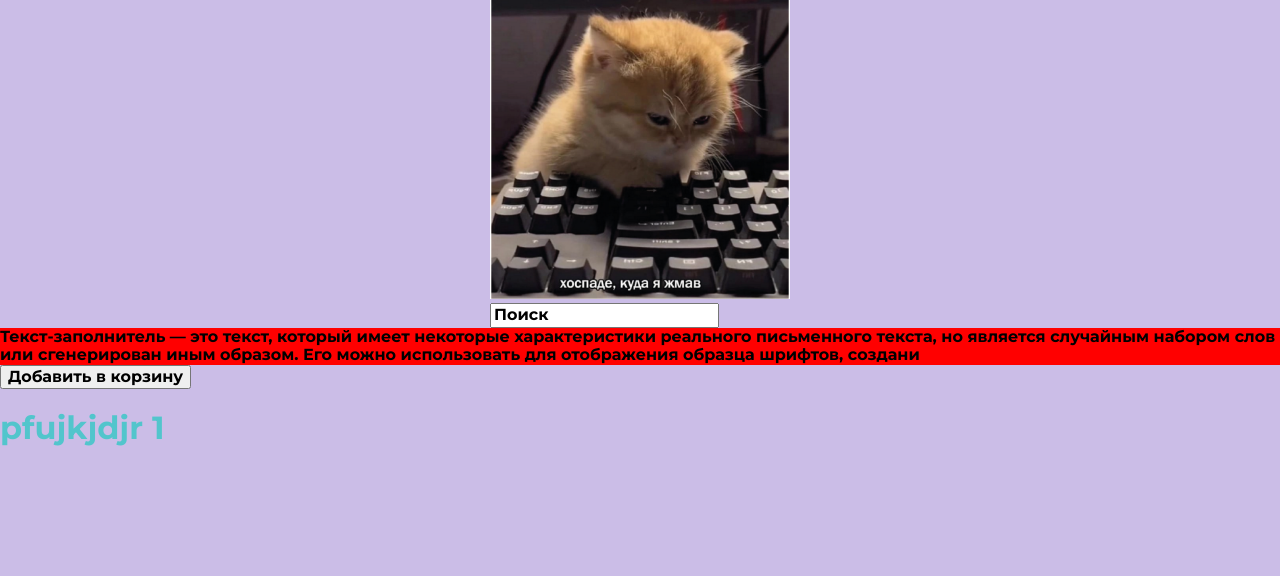
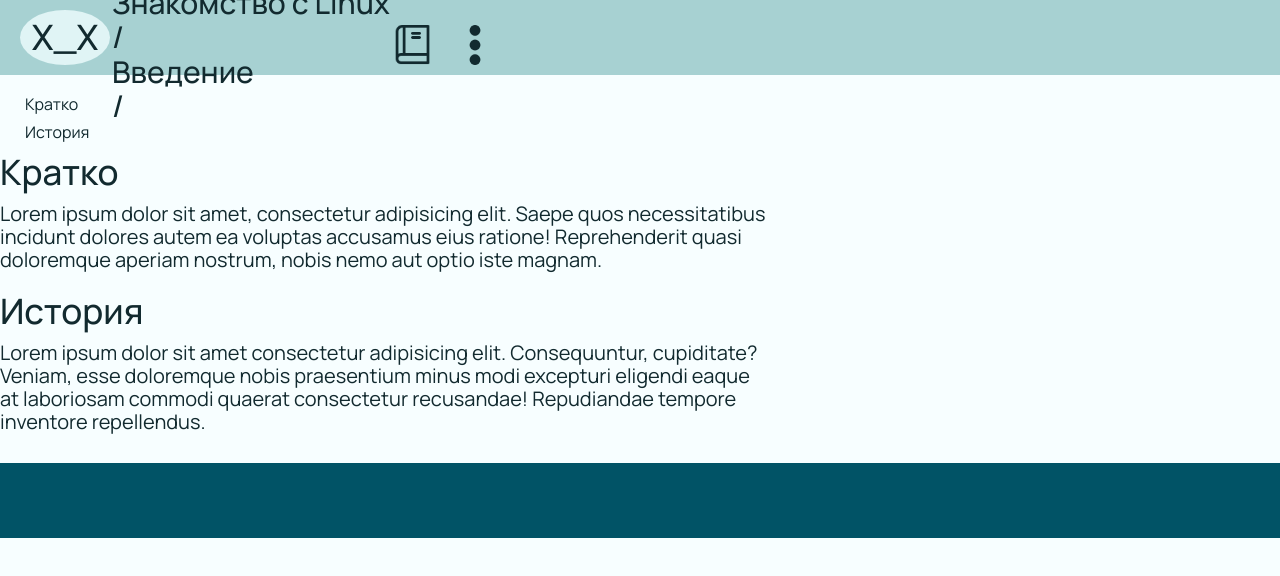
Before and after one commit to Step049/cursovaya, a plain HTML site: page index.html in a window 1280 px wide. Drawn offline with Linux system fonts and the light colour scheme.

Commit message:
grid base

```diff
--- /dev/null
+++ b/css/cursov.css
@@ -0,0 +1,140 @@
+@import url(blocks/normalize.css);
+
+* {
+    margin:0;
+    padding: 0;
+}
+
+@font-face {
+    font-family: "ManropeMedium";
+    src: url(../../fonts/Manrope-Medium.ttf);
+    font-weight: bold;
+}
+
+@font-face {
+    font-family: "ManropeLight";
+    src: url(../../fonts/Manrope-Light.ttf);
+    font-weight: light;
+}
+
+
+@font-face {
+    font-family: "ManropeNormal";
+    src: url(../fonts/Manrope-Regular.ttf);
+    font-weight: normal;
+}
+
+
+body {
+    background-color: #f7feff;
+    color: #122A2F;
+    font-family: 'ManropeNormal';
+}
+
+header {
+    width: 100%;
+    height: 75px;
+    background-color: #A7D1D2;
+    margin-bottom: 20px;
+    /* position: fixed; */
+    /* float: left; */
+    display: flex;
+    flex-direction: row;
+    align-items: center;
+    /* flex-wrap: wrap; */
+}
+
+#logo {
+    background-color: #E0F4F5;
+    width: 90px;
+    height: 55px;
+    border-radius: 50%;
+    /* margin-top: 10px; */
+    margin-left: 20px;
+    flex: start;
+    /* float: left; */
+
+}
+
+#logo_text {
+    text-align: center;
+    line-height: 55px;
+    font-size: 35px;
+    font-family: 'ManropeMedium';
+
+    /* здесь проверить флекс или грид */
+}
+
+nav p {
+    /* margin-top: 20px; */
+    margin-left: 2px;
+    font-size: 30px;
+    font-family: 'ManropeMedium';
+    /* float: left; */
+    /* flex: auto; */
+}
+
+nav p:first-of-type{
+    margin-left: 10px;
+}
+
+#tochki {
+    height: 40px;
+    /* float: right; */
+    margin-top: 15px;
+}
+
+#book {
+    height: 45px;
+    /* float: right; */
+    margin-top: 13px;
+    margin-right: 20px;
+}
+
+aside {
+    margin-left: 20px;
+    /* float: left; */
+}
+
+aside li {
+    margin-bottom: 10px;
+    list-style: none;
+    padding-left: 5px;
+    padding-right: 5px;
+}
+
+aside li:hover {
+    background-color: #E0F4F5;
+    border-radius: 20px;
+}
+
+
+main {
+    /* float: right; */
+    /* background-color: aqua; */
+    width: 60%;
+    /* height: 100%; */
+    margin-right: 15%;
+    /* position:relative; */
+    /* flex: 1 0 auto; */
+}
+
+main h3 {
+    font-family: 'ManropeMedium';
+    font-size: 35px;
+    margin-bottom: 10px;
+}
+
+main p {
+    font-size: 20px;
+    margin-bottom: 20px;
+}
+
+footer {
+    width: 100%;
+    height: 75px;
+    background-color: #015366;
+    margin-top: 30px;
+    /* float: left; */
+    /* flex: 0 0 auto; */
+}
--- a/css/test.css
+++ b/css/test.css
@@ -7,7 +7,7 @@
 
 body {
     width: 100%;
-    height: 3000px;
+    height: 100%;
 }
 
 #some {
@@ -51,10 +51,62 @@ height: 75px;
 left: calc(50% - 129px/2 - 845.5px);
 top: calc(50% - 75px/2 - 443.5px);
 
+fr (от fraction — доля, часть) отвечает за свободное пространство внутри грид-контейнера.
+
+Например, этот код создаст три колонки, каждая из которых будет занимать 1/3 ширины родителя:
+
+.container {
+  display: grid;
+  grid-template-columns: repeat(3, 1fr);
+}
+
 background: #E0F4F5; */
 
+.container {
+    display: grid;
+    grid-template-columns: 1fr;
+    grid-template-rows: 90px 1fr 90px;
+    grid-column-gap: 0px;
+    grid-row-gap: 0px;
+    min-height: 100vh;
 
+        /* .div1 { grid-area: 1 / 1 / 2 / 2; }
+        .div2 { grid-area: 2 / 1 / 3 / 2; }
+        .div3 { grid-area: 3 / 1 / 4 / 2; } */
 
+}
+
+header {
+    /* grid-column-start: 1 ;
+    grid-column-end: -1; */
+    grid-area: 1 / 1 / 2 / -1;
+    background-color: aqua;
+    display: flex;
+    justify-content: space-around;
+
+}
+.fle {
+    width: 100px;
+    height: 70px;
+    background-color: aquamarine;
+    order: 1;
+}
+main {
+    grid-area: 2 / 1 / 3 / -1;
+    /* grid-column: 1/2;
+    grid-row: 2/5; */
+    background-color: rgb(32, 122, 32);
+    /* max-height: max-content; */
+    /* height: 100%; */
+}
+footer {
+    /* grid-column: 1/2;
+    grid-row-start: 5; */
+    grid-area: 3 / 1 / 4 / -1;
+    background-color: bisque;
+    /* height: 40px; */
+
+}
 #nav {
     list-style: none;
     display: block;
@@ -238,3 +290,38 @@ input:focus {
 /*div, .class, #id, div p i{
     color: bisque;
 }*/
+
+/* body, html {
+    height:100%;
+    width: 100%;
+    }
+    body {
+      display: grid;
+      grid-template-areas: "header header" "nav article ";
+      grid-template-columns: 200px 1fr;
+      margin: 0;
+    }
+
+    header,
+    footer,
+    article,
+    nav,
+    div {
+      padding: 20px;
+
+    }
+
+    #pageHeader {
+      grid-area: header;
+      background: gold;
+    }
+
+    #mainArticle {
+      grid-area: article;
+      background: blue;
+    }
+
+    #mainNav {
+      grid-area: nav;
+      background: green;
+    } */
--- a/index.html
+++ b/index.html
@@ -1,40 +1,52 @@
 <!DOCTYPE html>
-<html lang="ru">
-  <head>
-    <meta charset="UTF-8" />
-    <meta name="viewport" content="width=device-width, initial-scale=1.0" />
-    <link rel="stylesheet" href="css/style.css" type="text/css"/>
-    <title>Пример</title>
-  </head>
-  <body>
-    <header class="header">
-      <div class="container">
-        <div class="header__logo">
-          <a href="" class="header__logo-link">
-            <img src="img/mem.png" alt="mem" width=300 />
-          </a>
-        </div>
-        <input
-          type="search"
-          class="header__search"
-          value="Поиск"
-        />
-      </div>
+<html lang="en">
+<head>
+    <meta charset="UTF-8">
+    <meta name="cursovaya" content="width=device-width, initial-scale=1.0">
+    <title>Курсач</title>
+    <link rel="stylesheet" href="css/cursov.css">
+</head>
+<body>
+
+    <header>
+        <article id="logo">
+            <p id="logo_text">X_X</p>
+        </article>
+        <nav>
+            <p class="way_cut">/</p>
+            <p class="way">Знакомство с Linux</p>
+            <p class="way_cut">/</p>
+            <p class="way">Введение</p>
+            <p class="way_cut">/</p>
+        </nav>
+            <img src="/img/book.png" id="book">
+            <img src="/img/tochki.png" id="tochki">
     </header>
-    <section class="hero">
-      <div class="container">
-        Текст-заполнитель — это текст, который имеет некоторые характеристики
-        реального письменного текста, но является случайным набором слов или
-        сгенерирован иным образом. Его можно использовать для отображения
-        образца шрифтов, создани
-      </div>
-    </section>
-    <section class="popular">
-      <div class="container"></div>
-      <button class="popular__button">
-        Добавить в корзину
-      </button>
-    </section>
-    <h1>pfujkjdjr 1</h1>
-  </body>
+
+    <aside>
+        <ul>
+            <li>Кратко</li>
+            <li>История</li>
+        </ul>
+    </aside>
+    <main>
+
+        <h3>Кратко</h3>
+        <p>Lorem ipsum dolor sit amet, consectetur adipisicing elit. Saepe quos necessitatibus incidunt dolores autem ea voluptas accusamus eius ratione! Reprehenderit quasi doloremque aperiam nostrum, nobis nemo aut optio iste magnam.</p>
+        <h3>История</h3>
+        <p>Lorem ipsum dolor sit amet consectetur adipisicing elit. Consequuntur, cupiditate? Veniam, esse doloremque nobis praesentium minus modi excepturi eligendi eaque at laboriosam commodi quaerat consectetur recusandae! Repudiandae tempore inventore repellendus.</p>
+
+    </main>
+
+    <footer>
+        <!-- <section id="tema">
+            <p>Тема</p>
+            <img src="img/day-and-night.png">
+        </section> -->
+    </footer>
+
+
+
+
+</body>
 </html>
```
Also changed, not shown: index1.html (added, +40 -0 lines), test.html (+19 -2 lines), fonts/Manrope-Light.ttf (added), fonts/Manrope-Medium.ttf (added), fonts/Manrope-Regular.ttf (added), img/book.png (added), img/day-and-night.png (added), img/home.png (added), img/logo.svg (added), img/tochki.png (added).
